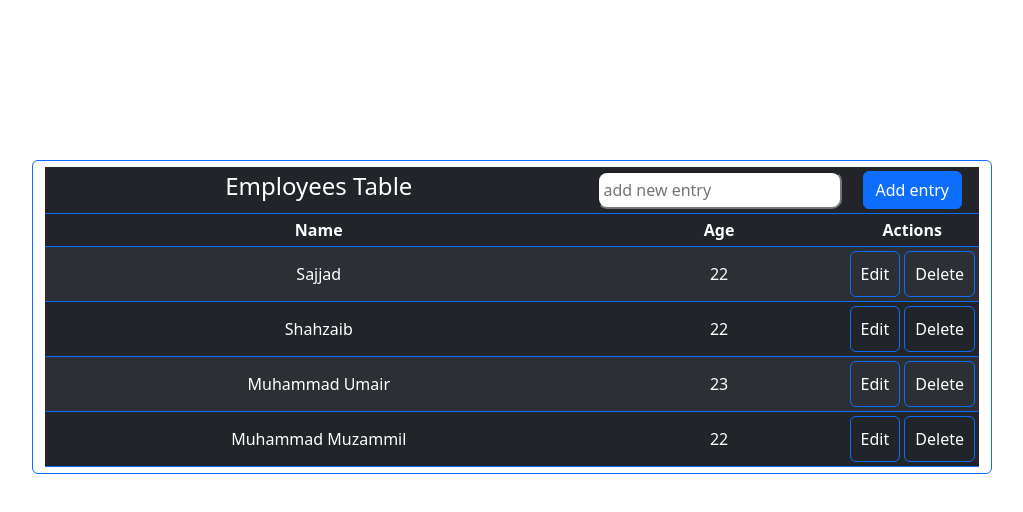
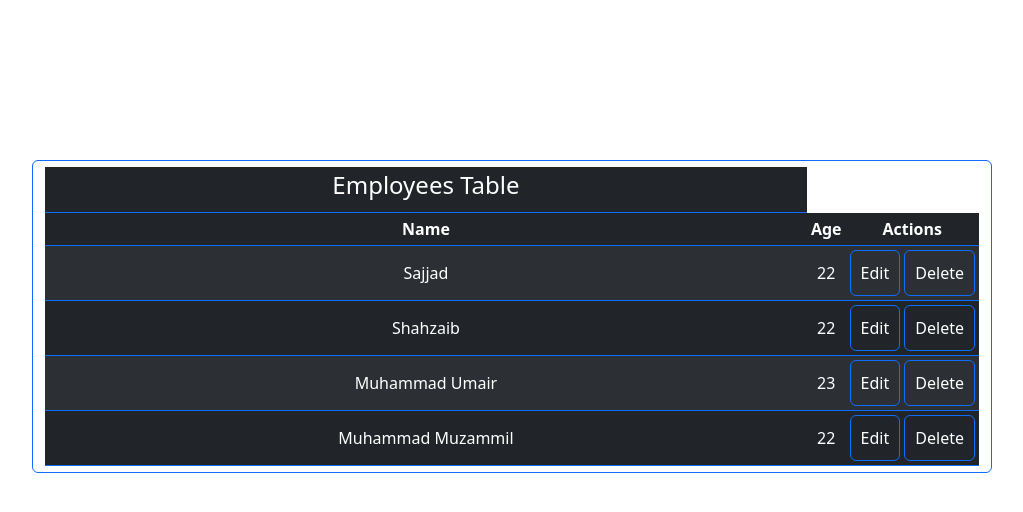
Before and after one commit to Sajjad124/crud-app, a React (Create React App) app: page / in a window 1280 px wide. Shown: the top 512 px of the page, without its empty margins (128-1151 px from the left). Built offline with nearby package versions, Linux system fonts and the light colour scheme.

Commit message:
Update Home.js

```diff
--- a/src/Components/Home.js
+++ b/src/Components/Home.js
@@ -29,15 +29,7 @@ const Home = () => {
             <td>
               <h4>Employees Table</h4>
             </td>
-            <td>
-              <input
-                style={{ padding: "5px", borderRadius: "10px" }}
-                placeholder="add new entry"
-              />
-            </td>
-            <td>
-              <Button>Add entry</Button>
-            </td>
+
           </tr>
           <tr>
             <th>Name</th>
```
